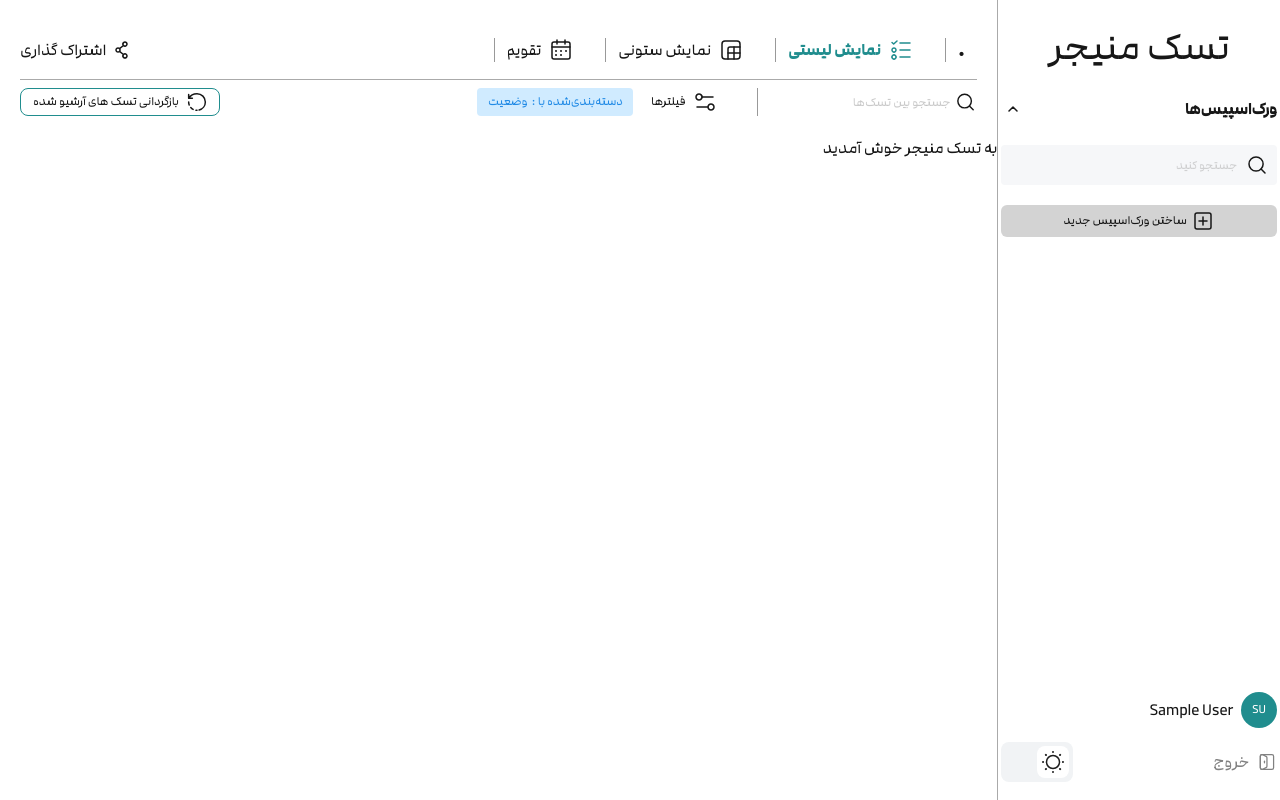
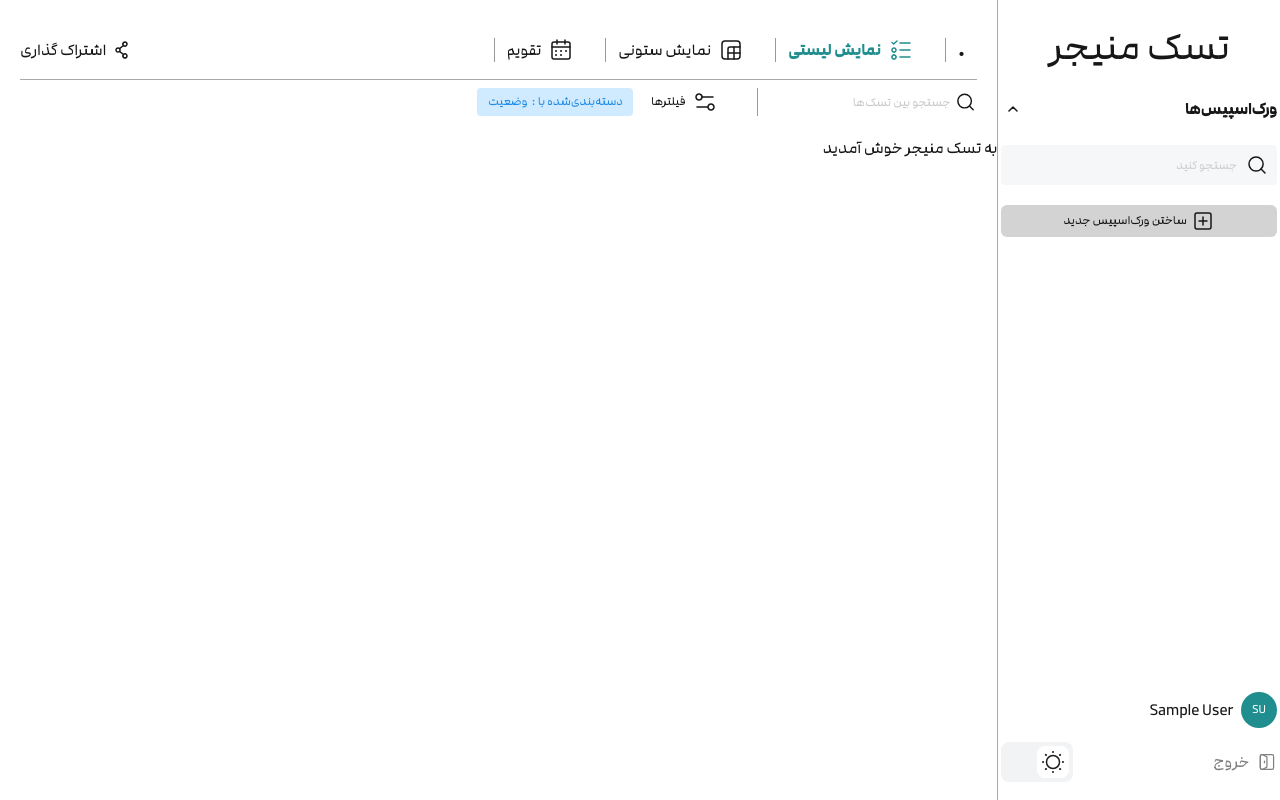
Before and after one commit to khaterehCodes/task-manager, a Next.js app: page /board/listView in a window 1280 px wide. Built offline with nearby package versions, Linux system fonts and the light colour scheme; sample sign-in values are in the browser's storage.

Commit message:
refactor : set a condition for show restore archive tasks in header

```diff
--- a/app/board/boardView/(components)/ColumnDetails.tsx
+++ b/app/board/boardView/(components)/ColumnDetails.tsx
@@ -1,9 +1,20 @@
 import P from "@/components/ui/customP/P";
 import Icon from "@/components/ui/icons/Icon";
 import ModalHook from "@/core/hooks/ModalHook";
+import { useAppDispatch } from "@/core/hooks/ReduxHook";
+import { archiveTask } from "@/core/redux/features/TaskSlice";
 import { DetailPropsType } from "@/core/types/global";
 
-function ColumnDetails({ showDetail, setShowDetail }: DetailPropsType) {
+function ColumnDetails({
+  showDetail,
+  setShowDetail,
+  columnStatus,
+}: DetailPropsType) {
+  const dispatch = useAppDispatch();
+  const archiveHandler = () => {
+    dispatch(archiveTask("todo"));
+    setShowDetail(false);
+  };
   return (
     <>
       <ModalHook openModal={showDetail} setOpenModal={setShowDetail}>
@@ -16,7 +27,9 @@ function ColumnDetails({ showDetail, setShowDetail }: DetailPropsType) {
             <Icon name="add" />
             <P className="text-[14px]">افزودن تسک</P>
           </div>
-          <div className="w-full h-8 flex items-center gap-2 cursor-pointer">
+          <div
+          onClick={archiveHandler}
+          className="w-full h-8 flex items-center gap-2 cursor-pointer">
             <Icon name="archive" />
             <P className="text-[14px]">آرشیو تمام تسک‌ها</P>
           </div>
--- a/app/board/boardView/(components)/TodoCards.tsx
+++ b/app/board/boardView/(components)/TodoCards.tsx
@@ -1,7 +1,7 @@
 import P from "@/components/ui/customP/P";
 import Icon from "@/components/ui/icons/Icon";
 import { priorityFlags } from "@/core/constants/global";
-import { useAppSelector } from "@/core/hooks/ReduxHook";
+import { useAppDispatch, useAppSelector } from "@/core/hooks/ReduxHook";
 import { format } from "date-fns-jalali";
 import { faIR } from "date-fns-jalali/locale";
 import React, { useState } from "react";
@@ -86,7 +86,11 @@ function TodoCards() {
           })}
         </div>
       </div>
-      <ColumnDetails setShowDetail={setShowDetail} showDetail={showDetail} />
+      <ColumnDetails
+        setShowDetail={setShowDetail}
+        showDetail={showDetail}
+        columnStatus="todo"
+      />
     </>
   );
 }
--- a/components/ui/header/SearchAndFilters.tsx
+++ b/components/ui/header/SearchAndFilters.tsx
@@ -3,9 +3,14 @@ import Icon from "@/components/ui/icons/Icon";
 import SearchBar from "./SearchBar";
 import { useState } from "react";
 import Filters from "./Filters";
+import { useAppDispatch, useAppSelector } from "@/core/hooks/ReduxHook";
+import { restoreArchiveTasks } from "@/core/redux/features/TaskSlice";
 
 function SearchAndFilters() {
   const [openFilter, setOpenFilter] = useState<boolean>(false);
+  const dispatch = useAppDispatch();
+  const tasks = useAppSelector((state) => state.taskSlice.items);
+  const archivesTasks = tasks.some((t) => t.archive === true);
   return (
     <>
       <div className="w-full h-full flex items-center justify-between">
@@ -25,10 +30,15 @@ function SearchAndFilters() {
             </div>
           </div>
         </div>
-        <div className="w-50 h-7 border border-[#208D8E] flex items-center justify-center gap-2 cursor-pointer rounded-lg text-[12px]">
-          <Icon name="restore" />
-          بازگردانی تسک های آرشیو شده
-        </div>
+        {archivesTasks && (
+          <div
+            onClick={() => dispatch(restoreArchiveTasks())}
+            className="w-50 h-7 border border-[#208D8E] flex items-center justify-center gap-2 cursor-pointer rounded-lg text-[12px]"
+          >
+            <Icon name="restore" />
+            بازگردانی تسک های آرشیو شده
+          </div>
+        )}
       </div>
       <Filters openFilter={openFilter} setOpenFilter={setOpenFilter} />
     </>
--- a/core/redux/features/TaskSlice.ts
+++ b/core/redux/features/TaskSlice.ts
@@ -27,8 +27,27 @@ const taskSlice = createSlice({
         findTask.status = action.payload.status;
       }
     },
+    archiveTask: (state, action: PayloadAction<string>) => {
+      state.items.forEach((t) => {
+        if (t.status === action.payload) {
+          t.archive = true;
+        }
+      });
+    },
+    restoreArchiveTasks: (state) => {
+      state.items.forEach((t) => {
+        t.archive = false;
+      });
+    },
   },
 });
 
-export const { addTask, removeTask, changeStatus ,setTasks} = taskSlice.actions;
+export const {
+  addTask,
+  removeTask,
+  changeStatus,
+  setTasks,
+  archiveTask,
+  restoreArchiveTasks,
+} = taskSlice.actions;
 export default taskSlice.reducer;
--- a/core/types/global.ts
+++ b/core/types/global.ts
@@ -72,6 +72,7 @@ export type TaskType = {
   startDate?: string;
   endDate?: string;
   tags?: string;
+  archive?: boolean;
 };
 
 export type TaskStateType = {
@@ -166,4 +167,5 @@ export type FilterPropsType = {
 export type DetailPropsType = {
   showDetail: boolean;
   setShowDetail: (value: boolean) => void;
+  columnStatus: "todo" | "in-progress" | "done";
 };
```
